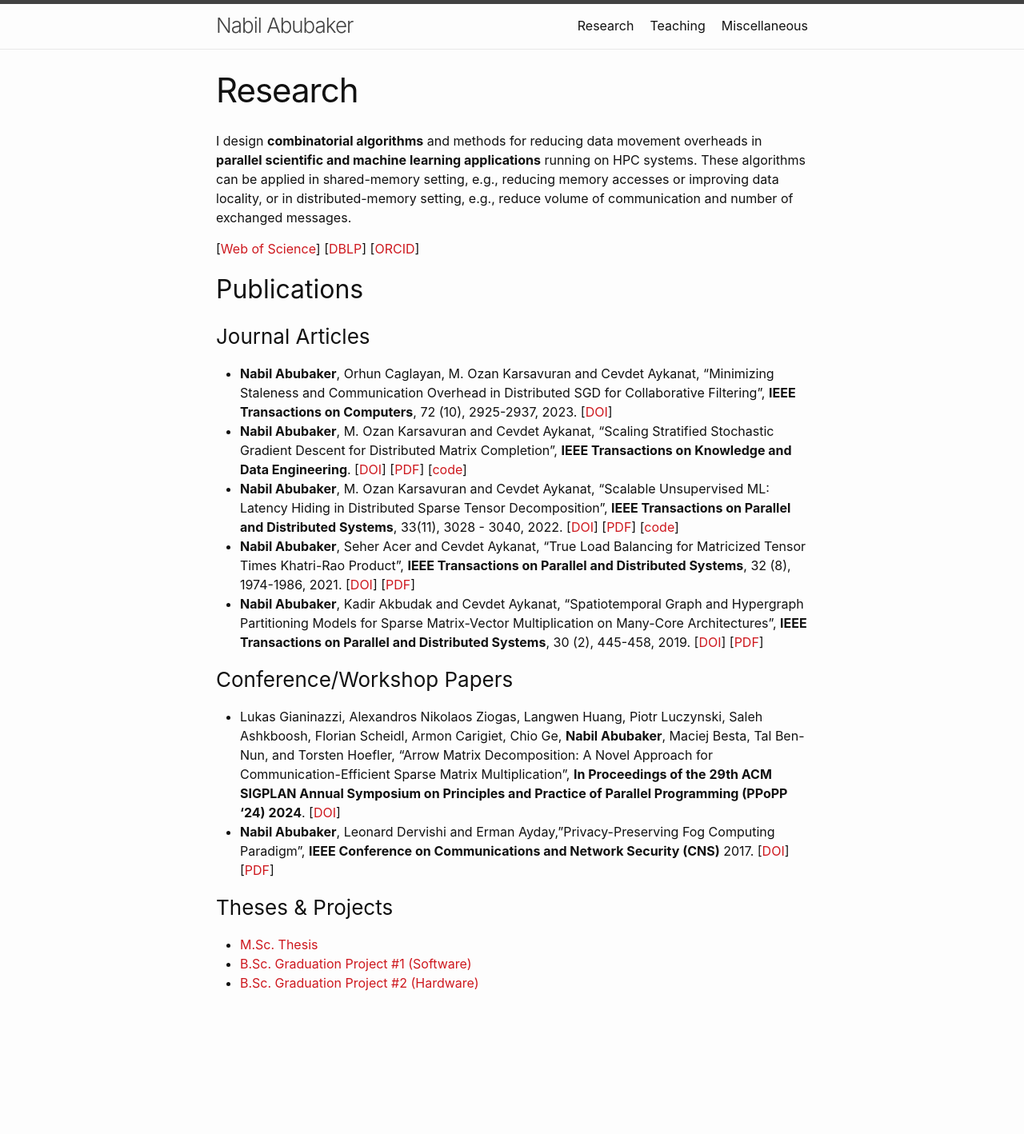
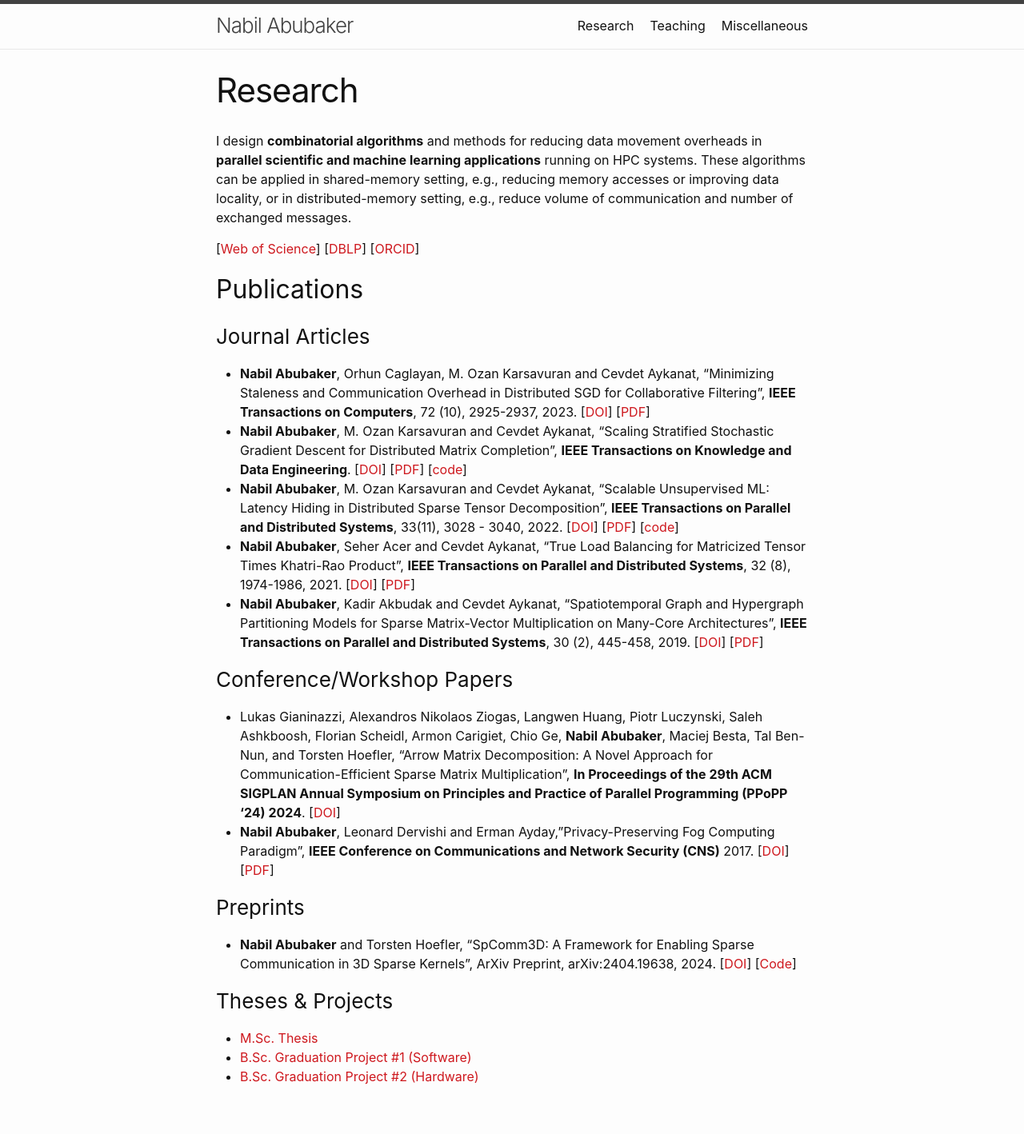
Before and after one commit to nfabubaker/nfabubaker.github.io, a Jekyll site: the page built from research.md, in a window 1280 px wide. Shown: the whole page at 80% size. Built offline with Jekyll 4.4.1, drawn with Linux system fonts in a browser that asks for light colours; some web fonts are replaced; before the commit the page ends 1301 px from its top, so only the background shows below that.

Commit message:
Update research.md

```diff
--- a/research.md
+++ b/research.md
@@ -19,7 +19,7 @@ These algorithms can be applied in shared-memory setting, e.g., reducing memory
 
 ### Journal Articles
 
-- **Nabil Abubaker**, Orhun Caglayan, M. Ozan Karsavuran and Cevdet Aykanat, "Minimizing Staleness and Communication Overhead in Distributed SGD for Collaborative Filtering", **IEEE Transactions on Computers**, 72 (10), 2925-2937, 2023. [[DOI](https://doi.org/10.1109/TC.2023.3275107)]
+- **Nabil Abubaker**, Orhun Caglayan, M. Ozan Karsavuran and Cevdet Aykanat, "Minimizing Staleness and Communication Overhead in Distributed SGD for Collaborative Filtering", **IEEE Transactions on Computers**, 72 (10), 2925-2937, 2023. [[DOI](https://doi.org/10.1109/TC.2023.3275107)] [[PDF](/tc_2023.pdf)]
 - **Nabil Abubaker**, M. Ozan Karsavuran and Cevdet Aykanat, "Scaling Stratified Stochastic Gradient Descent for Distributed Matrix Completion", **IEEE Transactions on Knowledge and Data Engineering**. [[DOI](https://doi.org/10.1109/TKDE.2023.3253791)] [[PDF](/dsgd.pdf)] [[code](https://github.com/nfabubaker/CESSGD)]
 - **Nabil Abubaker**, M. Ozan Karsavuran and Cevdet Aykanat, "Scalable Unsupervised ML: Latency Hiding in Distributed Sparse Tensor Decomposition", **IEEE Transactions on Parallel and Distributed Systems**, 33(11), 3028 - 3040, 2022. [[DOI](https://doi.org/10.1109/TPDS.2021.3128827)] [[PDF](/tpds_2021_2.pdf)] [[code](https://github.com/nfabubaker/cpd-emb)]
 - **Nabil Abubaker**, Seher Acer and Cevdet Aykanat, "True Load Balancing for Matricized Tensor Times Khatri-Rao Product", **IEEE Transactions on Parallel and Distributed Systems**, 32 (8), 1974-1986, 2021. [[DOI](https://doi.org/10.1109/TPDS.2021.3053836)] [[PDF](/tpds_2021.pdf)]
@@ -31,6 +31,9 @@ These algorithms can be applied in shared-memory setting, e.g., reducing memory
 - **Nabil Abubaker**, Leonard Dervishi and Erman Ayday,"Privacy-Preserving Fog Computing Paradigm", **IEEE Conference on Communications and Network Security (CNS)** 2017. [[DOI](https://doi.org/10.1109/CNS.2017.8228709)] [[PDF](/privacy_in_fog_paper.pdf)]
 
 
+### Preprints
+- **Nabil Abubaker** and Torsten Hoefler, "SpComm3D: A Framework for Enabling Sparse Communication in 3D Sparse Kernels", ArXiv Preprint, arXiv:2404.19638, 2024. [[DOI](https://doi.org/10.48550/arXiv.2404.19638)] [[Code](https://github.com/nfabubaker/SpComm3D)]
+
 ### Theses & Projects
 
 - [M.Sc. Thesis](http://repository.bilkent.edu.tr/handle/11693/32211)
```
